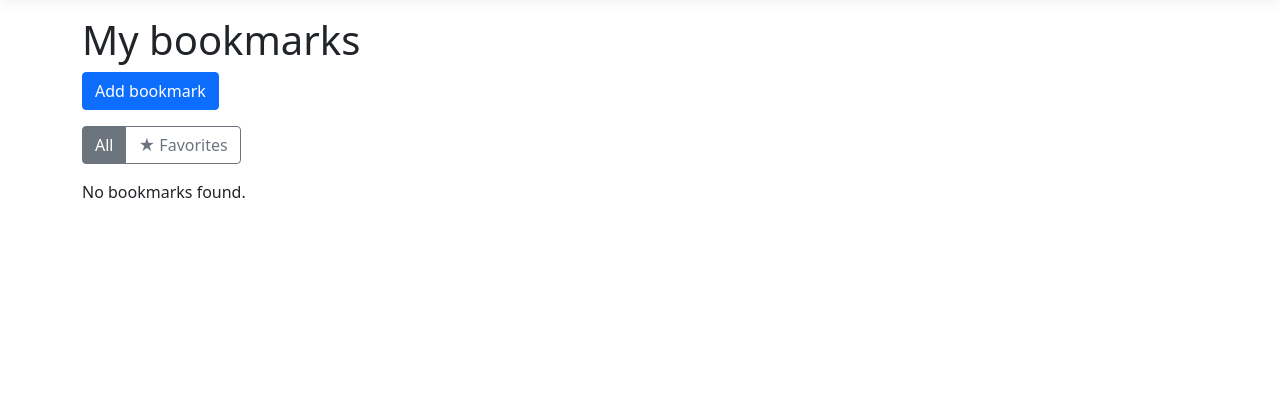
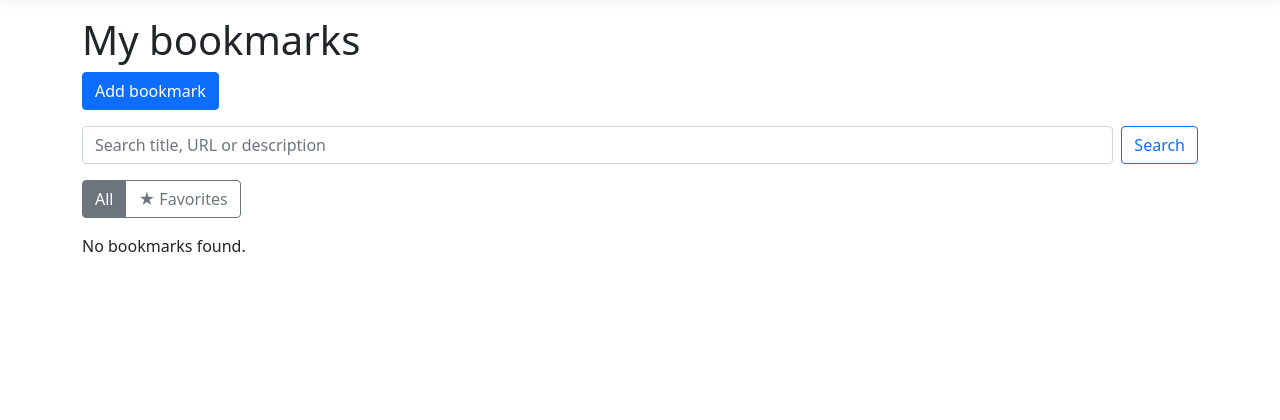
Before and after one commit to Kukoit/Markly, an ASP.NET Core app: page /Bookmarks in a window 1280 px wide. Shown: the part 57-477 px from the top of the page. Run offline with ASP.NET Core 8, Linux system fonts and the light colour scheme; the visitor is signed in with stand-in values (Sample User, id 1); data that the repository does not hold is empty; style sheets or scripts are compiled from the project's sources; some libraries are stand-ins or nearby versions.

Commit message:
Add search by title, URL and description

```diff
--- a/Markly.Web/Pages/Bookmarks/Index.cshtml
+++ b/Markly.Web/Pages/Bookmarks/Index.cshtml
@@ -10,19 +10,39 @@
     <a asp-page="Create" class="btn btn-primary">Add bookmark</a>
 </p>
 
+<form method="get" class="row g-2 mb-3">
+    <input type="hidden" name="tagId" value="@Model.TagId" />
+    <input type="hidden" name="favorites" value="@(Model.FavoritesOnly ? "true" : "false")" />
+    <div class="col">
+        <input type="search" name="search" value="@Model.Search" class="form-control"
+               placeholder="Search title, URL or description" />
+    </div>
+    <div class="col-auto">
+        <button type="submit" class="btn btn-outline-primary">Search</button>
+    </div>
+</form>
+
 <div class="btn-group mb-3">
-    <a asp-page="Index" asp-route-tagId="@Model.TagId"
+    <a asp-page="Index" asp-route-tagId="@Model.TagId" asp-route-search="@Model.Search"
        class="btn btn-outline-secondary @(Model.FavoritesOnly ? "" : "active")">All</a>
-    <a asp-page="Index" asp-route-tagId="@Model.TagId" asp-route-favorites="true"
+    <a asp-page="Index" asp-route-tagId="@Model.TagId" asp-route-search="@Model.Search" asp-route-favorites="true"
        class="btn btn-outline-secondary @(Model.FavoritesOnly ? "active" : "")">★ Favorites</a>
 </div>
+
+@if (!string.IsNullOrWhiteSpace(Model.Search))
+{
+    <p>
+        Results for <strong>@Model.Search</strong>
+        · <a asp-page="Index" asp-route-tagId="@Model.TagId" asp-route-favorites="@Model.FavoritesOnly">Clear search</a>
+    </p>
+}
 
 @if (Model.FilterTag != null)
 {
     <p>
         Showing bookmarks tagged
         <span class="badge" style="background-color: @Model.FilterTag.Color">@Model.FilterTag.Name</span>
-        · <a asp-page="Index" asp-route-favorites="@Model.FavoritesOnly">Remove tag filter</a>
+        · <a asp-page="Index" asp-route-favorites="@Model.FavoritesOnly" asp-route-search="@Model.Search">Remove tag filter</a>
     </p>
 }
 
@@ -51,7 +71,8 @@ else
                         <form method="post" asp-page-handler="ToggleFavorite"
                               asp-route-id="@bookmark.Id"
                               asp-route-tagId="@Model.TagId"
-                              asp-route-favorites="@Model.FavoritesOnly">
+                              asp-route-favorites="@Model.FavoritesOnly"
+                              asp-route-search="@Model.Search">
                             <button type="submit" class="btn btn-link p-0 text-decoration-none fs-5"
                                     title="@(bookmark.IsFavorite ? "Remove from favorites" : "Add to favorites")">
                                 @(bookmark.IsFavorite ? "★" : "☆")
@@ -66,7 +87,8 @@ else
                         {
                             foreach (var tag in tags)
                             {
-                                <a asp-page="Index" asp-route-tagId="@tag.Id" asp-route-favorites="@Model.FavoritesOnly"
+                                <a asp-page="Index" asp-route-tagId="@tag.Id"
+                                   asp-route-favorites="@Model.FavoritesOnly" asp-route-search="@Model.Search"
                                    class="badge text-decoration-none"
                                    style="background-color: @tag.Color">@tag.Name</a>
                             }
--- a/Markly.Web/Pages/Bookmarks/Index.cshtml.cs
+++ b/Markly.Web/Pages/Bookmarks/Index.cshtml.cs
@@ -27,18 +27,20 @@ namespace Markly.Web.Pages.Bookmarks
         // The current filters (so the page can keep them when links are clicked)
         public int? TagId { get; set; }
         public bool FavoritesOnly { get; set; }
+        public string? Search { get; set; }
 
         // The tag the list is filtered by (null = no tag filter)
         public Tag? FilterTag { get; set; }
 
-        public async Task OnGetAsync(int? tagId, bool favorites)
+        public async Task OnGetAsync(int? tagId, bool favorites, string? search)
         {
             TagId = tagId;
             FavoritesOnly = favorites;
+            Search = search;
 
             var userId = _userManager.GetUserId(User)!;
 
-            Bookmarks = await _bookmarkService.GetBookmarksAsync(userId, tagId, favorites);
+            Bookmarks = await _bookmarkService.GetBookmarksAsync(userId, tagId, favorites, search);
             TagsByBookmark = await _tagService.GetTagsByBookmarkAsync(userId);
 
             if (tagId != null)
@@ -48,7 +50,7 @@ namespace Markly.Web.Pages.Bookmarks
         }
 
         // Runs when the star button is clicked
-        public async Task<IActionResult> OnPostToggleFavoriteAsync(int id, int? tagId, bool favorites)
+        public async Task<IActionResult> OnPostToggleFavoriteAsync(int id, int? tagId, bool favorites, string? search)
         {
             var userId = _userManager.GetUserId(User)!;
             var success = await _bookmarkService.ToggleFavoriteAsync(id, userId);
@@ -58,8 +60,8 @@ namespace Markly.Web.Pages.Bookmarks
                 return NotFound();
             }
 
-            // Back to the list, with the same filters as before
-            return RedirectToPage(new { tagId, favorites });
+            // Back to the list, with the same filters and search as before
+            return RedirectToPage(new { tagId, favorites, search });
         }
     }
 }
```
Also changed, not shown: Markly.Core/Services/BookmarkService.cs (+13 -3 lines).
